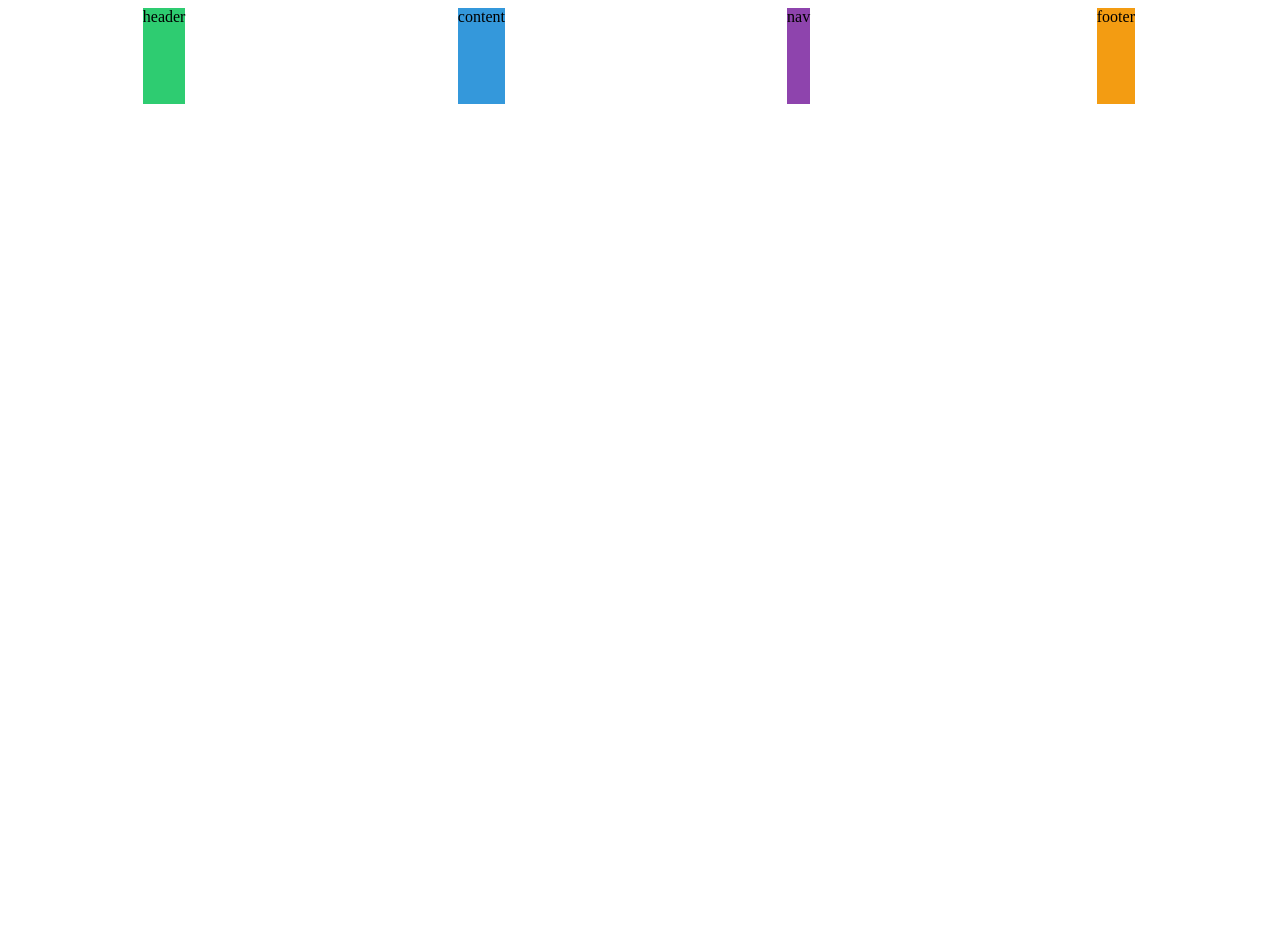
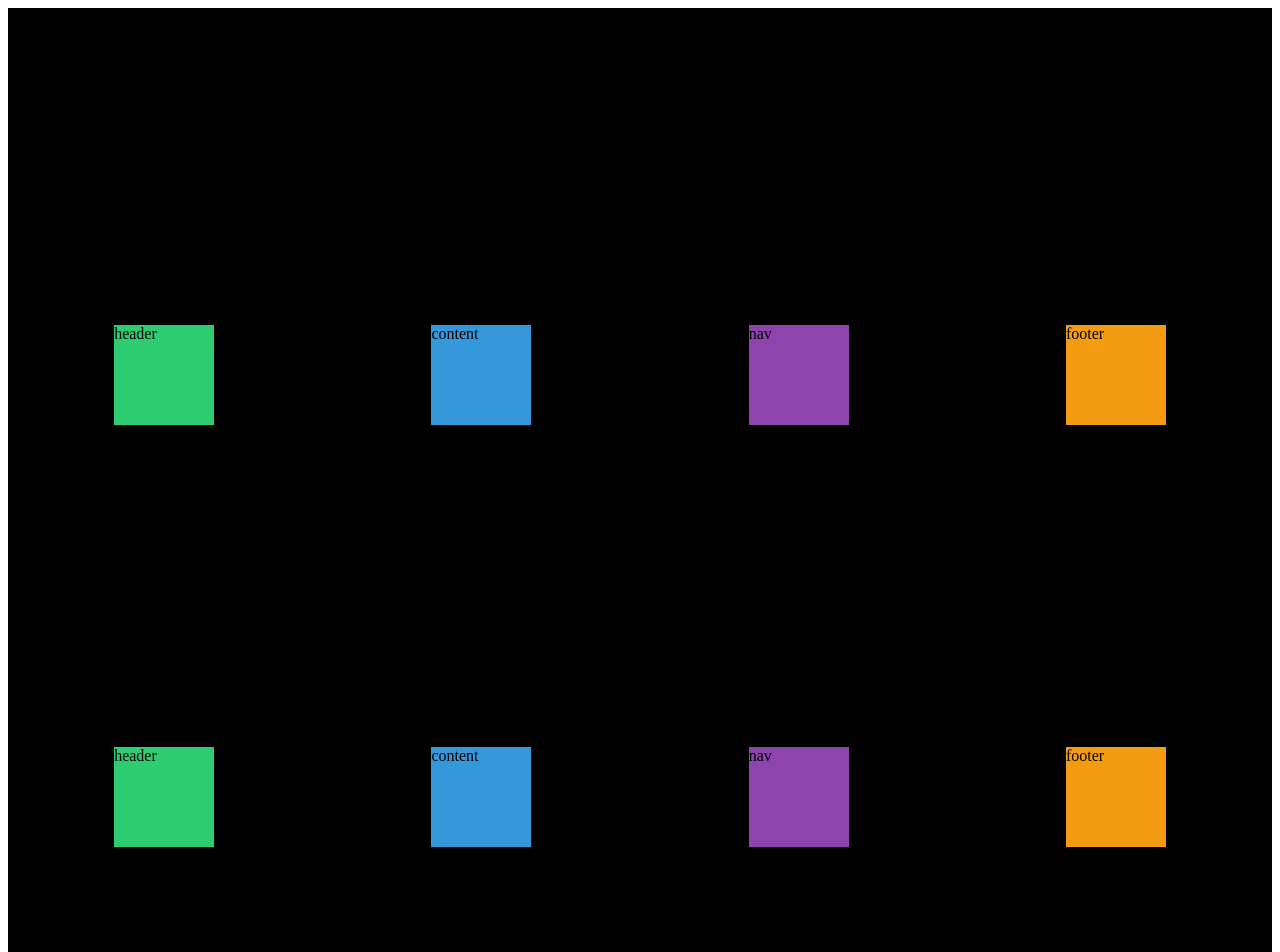
Before and after one commit to onethegarden/css-layout-master, a plain HTML site: page index.html in a window 1280 px wide. Shown: the top 952 px of the page. Before the commit the page ends 800 px from the top, so only its background shows below. Drawn offline with Linux system fonts and the light colour scheme.

Commit message:
#2.9 Place Content

```diff
--- a/index.html
+++ b/index.html
@@ -15,6 +15,10 @@
     <div class="content">content</div>
     <div class="nav">nav</div>
     <div class="footer">footer</div>
+    <div class="header">header</div>
+    <div class="content">content</div>
+    <div class="nav">nav</div>
+    <div class="footer">footer</div>
   </div>
 </body>
 
--- a/style.css
+++ b/style.css
@@ -1,10 +1,12 @@
 .grid {
+  background-color: black;
   display: grid;
   gap: 5px;
-  height: 50vh;
-  grid-template-columns: repeat(4, 1fr);
-  grid-template-rows: repeat(4, 1fr);
-  place-items: stretch center;
+  height: 250vh;
+  grid-template-columns: repeat(4, 100px);
+  grid-template-rows: repeat(4, 100px);
+  justify-content: space-around;
+  align-content: space-evenly;
 }
 
 .header {
```
Also changed, not shown: README.md.
